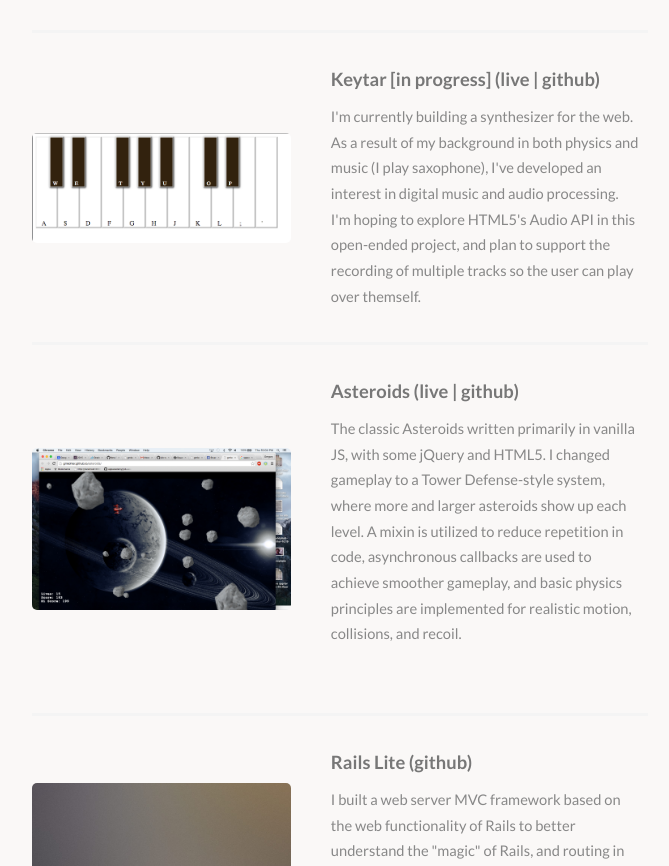
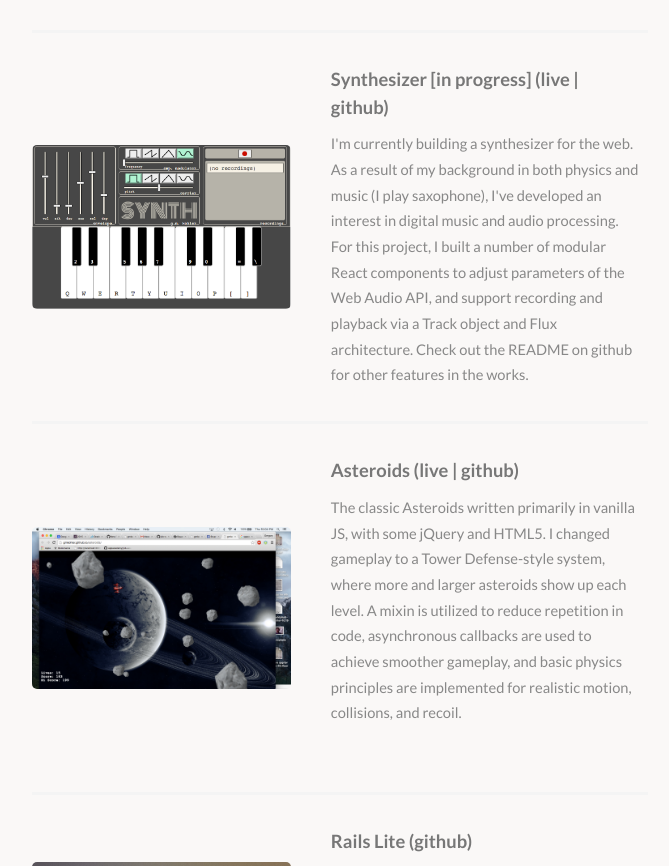
Before and after one commit to gmkohler/gmkohler.github.io, a plain HTML site: page index.html in a window 1280 px wide. Shown: the part 1738-2604 px from the top of the page, without its empty margins (153-822 px from the left). Drawn offline with Linux system fonts and the light colour scheme.

Commit message:
add synth to projects, update resume

```diff
--- a/index.html
+++ b/index.html
@@ -117,16 +117,18 @@
 											</div>
 										</article>
 										<article>
-											<a href="http://gmkohler.github.io/keytar" class="image"><img src="images/keytar.png" alt="bleep bloop"/></a>
+											<a href="http://gmkohler.github.io/synthesizer" class="image"><img src="images/synthesizer.png" alt="bleep bloop"/></a>
 											<div class="inner">
-												<h4>Keytar [in progress] (<a href="http://gmkohler.github.io/keytar">live</a> | <a href="http://github.com/gmkohler/keytar">github)</a></h4>
+												<h4>Synthesizer [in progress] (<a href="http://gmkohler.github.io/synthesizer">live</a> | <a href="http://github.com/gmkohler/synthesizer">github)</a></h4>
 												<p>I'm currently building a synthesizer for the web.
 													As a result of my background in both physics and music
 													(I play saxophone), I've developed an	interest in
-													digital music and audio processing.  I'm hoping to
-													explore HTML5's Audio API in this open-ended project,
-													and plan to support the recording of multiple tracks
-													so the user can play over themself.  </p>
+													digital music and audio processing.  For this project,
+													I built a number of modular React components to adjust
+													parameters of the Web Audio API, and support recording
+													and playback via a Track object and Flux architecture.
+													Check out the README on github for other features
+													in the works.  </p>
 											</div>
 										</article>
 										<article>
```
Also changed, not shown: images/keytar.png (deleted), images/synthesizer.png (added), 2 other files.
